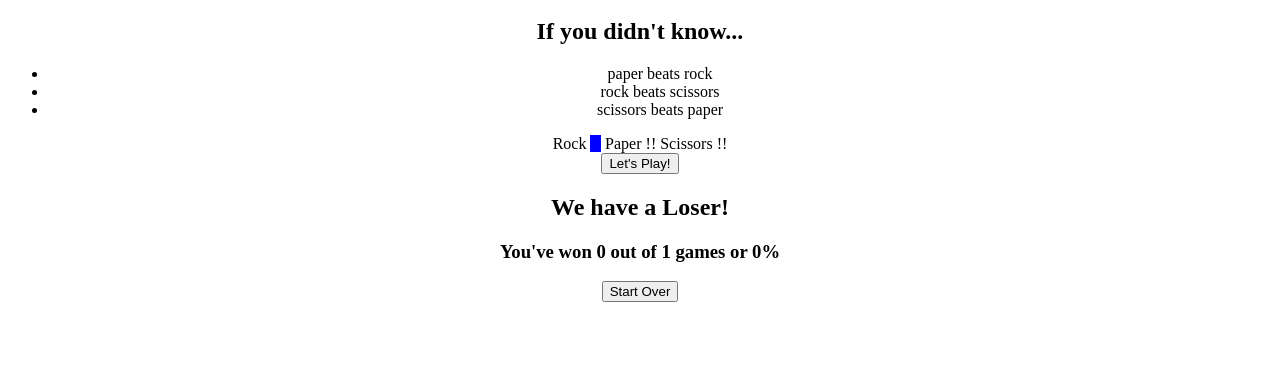
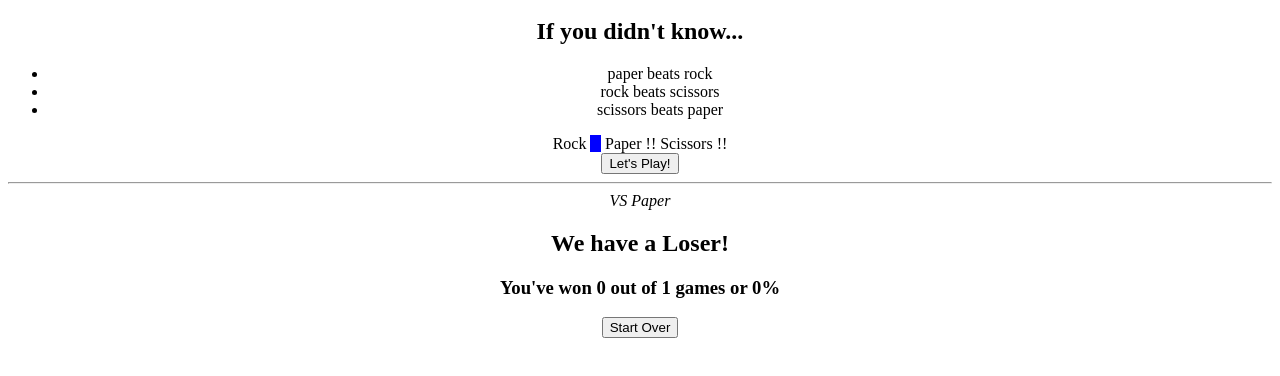
Before and after one commit to SeHarlan/Rock-Paper-Scissors, a plain HTML site: page index.html in a window 1280 px wide. Both pictures are taken after a click on the button "Let's Play!". Shown: the part 100-476 px from the top of the page. Drawn offline with Linux system fonts and the light colour scheme.

Commit message:
shows comp choice

```diff
--- a/app.js
+++ b/app.js
@@ -6,6 +6,7 @@ const winLoseText = document.getElementById('win-lose');
 const scoreText = document.getElementById('score');
 const resetButton = document.getElementById('reset-button');
 const resultField = document.getElementById('result-field');
+const compChoice = document.getElementById('comp-choice');
 
 //state
 let wins = 0;
@@ -42,6 +43,9 @@ function getResults() {
     const computerThrow = getRandomThrow();
     console.log(computerThrow);
 
+    //show comp choice (can only do locally)
+    compChoice.textContent = `VS ${computerThrow}`;
+
     //declare checkResults
     const newResults = checkResults(computerThrow, playerThrow);
     console.log(newResults);
--- a/index.html
+++ b/index.html
@@ -41,7 +41,9 @@
             <button type="button" id="lets-play-button">Let's Play!</button>
 
         </div> <!--player-choice-div-->
+        <hr>
         <div id="result-field">
+            <em id="comp-choice"></em>
             <h2 id="win-lose">You have won/lost</h2>
             <h3 id="score">your score is..</h3>
             <button type="button" id="reset-button">Start Over</button>
```
